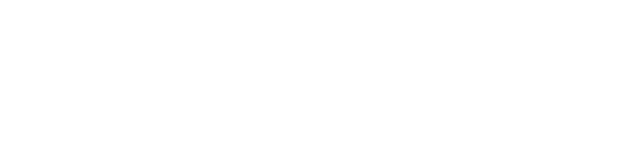
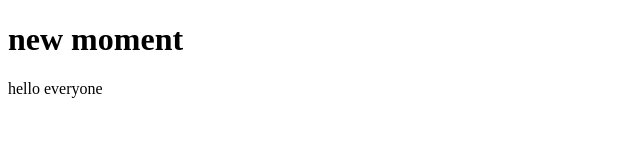
Before and after one commit to vio9/my-super-website, a plain HTML site: page index.html in a window 1280 px wide. Shown: the whole page, without its empty margins (0-640 px from the left). Drawn offline with Linux system fonts and the light colour scheme.

Commit message:
new changes on index.html : h1 and p

```diff
--- a/index.html
+++ b/index.html
@@ -2,9 +2,10 @@
 <html>
   <head>
     <meta charset="UTF-8">
-    <title>title</title>
+    <title>some new changes</title>
   </head>
   <body>
-
+  <h1>new moment</h1>
+  <p>hello everyone</p>
   </body>
 </html>
```
